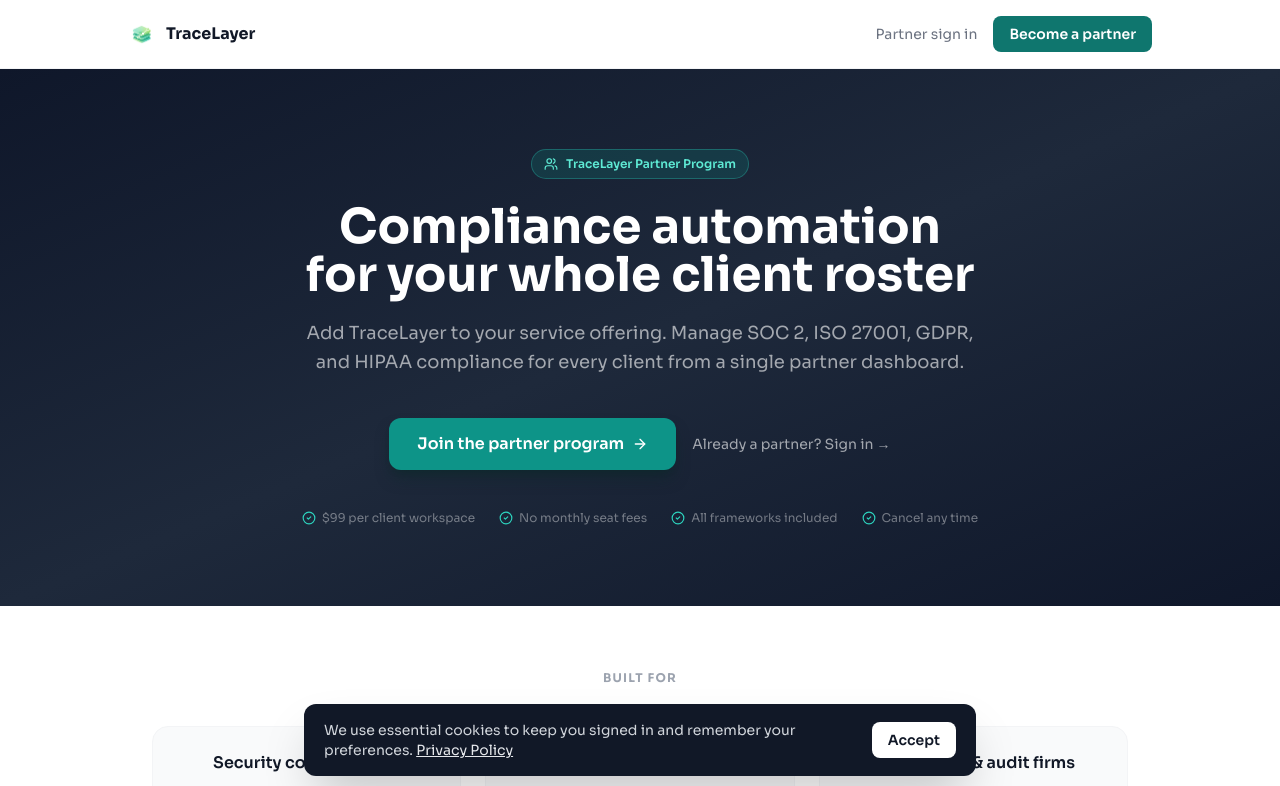
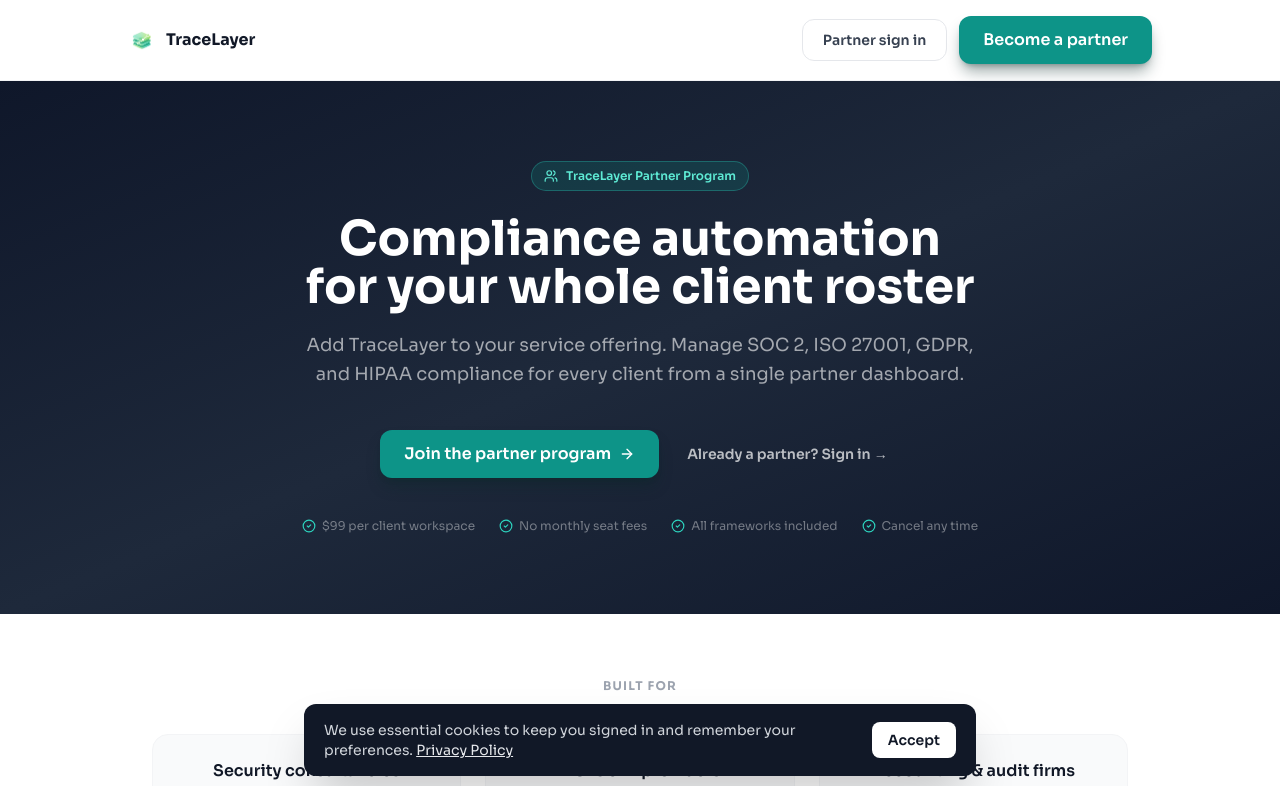
Before and after one commit to jeremenkoviccpa/TraceLayer, a Next.js app in the folder frontend/: page /partners in a window 1280 px wide. Shown: the top 786 px of the page. Built offline with nearby package versions, Linux system fonts and the light colour scheme; no server answers.

Commit message:
Fix partners header and button styles

```diff
--- a/frontend/app/partners/page.tsx
+++ b/frontend/app/partners/page.tsx
@@ -7,6 +7,13 @@ export const metadata: Metadata = {
   title: "Partner Program – TraceLayer",
   description: "Join the TraceLayer Partner Program. Manage SOC 2 and ISO 27001 compliance for your clients as an agency, consultancy, or MSP.",
 };
+
+const PRIMARY_BUTTON =
+  "inline-flex items-center justify-center gap-2 rounded-xl bg-brand-500 text-white font-semibold px-5 sm:px-6 py-2.5 sm:py-3 text-sm sm:text-base shadow-lg shadow-brand-950/40 hover:bg-brand-400 transition-colors focus-visible:outline focus-visible:outline-2 focus-visible:outline-offset-2 focus-visible:outline-brand-400 whitespace-nowrap";
+const SECONDARY_BUTTON =
+  "inline-flex items-center justify-center gap-2 rounded-xl border border-gray-200 bg-white text-gray-700 font-semibold px-4 sm:px-5 py-2.5 text-sm hover:border-gray-300 hover:text-gray-900 transition-colors focus-visible:outline focus-visible:outline-2 focus-visible:outline-offset-2 focus-visible:outline-gray-300 whitespace-nowrap";
+const GHOST_BUTTON =
+  "inline-flex items-center justify-center gap-2 rounded-xl text-white/70 font-semibold px-3 py-2 text-sm hover:text-white transition-colors focus-visible:outline focus-visible:outline-2 focus-visible:outline-offset-2 focus-visible:outline-white/60 whitespace-nowrap";
 
 const BENEFITS = [
   {
@@ -43,14 +50,16 @@ export default function PartnersPage() {
     <div className="min-h-screen bg-white">
       {/* Nav */}
       <header className="border-b border-gray-100 px-6 py-4 sticky top-0 z-10 bg-white/80 backdrop-blur">
-        <div className="max-w-5xl mx-auto flex items-center justify-between">
+        <div className="max-w-5xl mx-auto flex flex-col gap-3 sm:flex-row sm:items-center sm:justify-between">
           <Link href="/" className="flex items-center gap-2.5">
             <Image src="/logo-icon.png" alt="TraceLayer" width={28} height={28} className="rounded-lg" />
             <span className="font-bold text-gray-900">TraceLayer</span>
           </Link>
-          <div className="flex items-center gap-4">
-            <Link href="/partner-login" className="text-sm text-gray-500 hover:text-gray-700">Partner sign in</Link>
-            <Link href="/register?type=partner" className="text-sm font-semibold text-white bg-brand-600 hover:bg-brand-700 px-4 py-2 rounded-lg transition-colors">
+          <div className="flex w-full flex-col gap-2 sm:w-auto sm:flex-row sm:items-center sm:gap-3">
+            <Link href="/partner-login" className={`${SECONDARY_BUTTON} w-full sm:w-auto`}>
+              Partner sign in
+            </Link>
+            <Link href="/register?type=partner" className={`${PRIMARY_BUTTON} w-full sm:w-auto`}>
               Become a partner
             </Link>
           </div>
@@ -74,13 +83,13 @@ export default function PartnersPage() {
           <div className="flex flex-col sm:flex-row items-center justify-center gap-4">
             <Link
               href="/register?type=partner"
-              className="flex items-center gap-2 bg-brand-500 hover:bg-brand-400 text-white font-semibold px-7 py-3.5 rounded-xl text-base transition-colors shadow-lg shadow-brand-950/50"
+              className={PRIMARY_BUTTON}
             >
               Join the partner program <ArrowRight className="w-4 h-4" />
             </Link>
             <Link
               href="/partner-login"
-              className="text-sm text-white/60 hover:text-white/80 transition-colors"
+              className={GHOST_BUTTON}
             >
               Already a partner? Sign in →
             </Link>
@@ -181,7 +190,7 @@ export default function PartnersPage() {
           </div>
           <Link
             href="/register?type=partner"
-            className="w-full flex items-center justify-center gap-2 bg-brand-500 hover:bg-brand-400 text-white font-bold py-3.5 rounded-xl transition-colors text-base"
+            className={`${PRIMARY_BUTTON} w-full font-bold`}
           >
             Get started free <ArrowRight className="w-4 h-4" />
           </Link>
@@ -200,7 +209,7 @@ export default function PartnersPage() {
           </p>
           <a
             href="mailto:partners@tracelayer.it.com"
-            className="inline-flex items-center gap-2 text-sm font-semibold text-brand-600 hover:text-brand-700"
+            className="inline-flex items-center justify-center gap-2 rounded-xl border border-brand-200 bg-white text-brand-700 font-semibold px-4 py-2 text-sm hover:border-brand-300 hover:text-brand-800 transition-colors"
           >
             Email us to reserve your spot <ArrowRight className="w-3.5 h-3.5" />
           </a>
```
